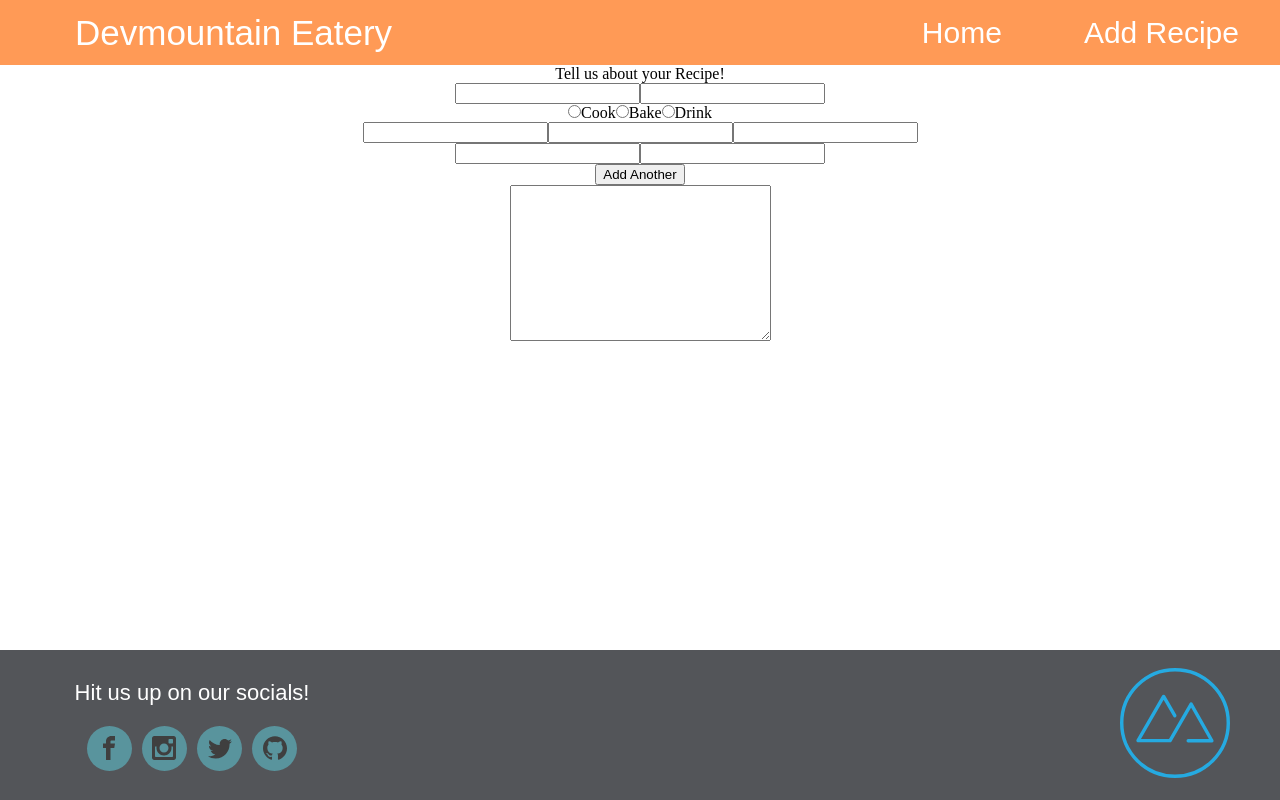
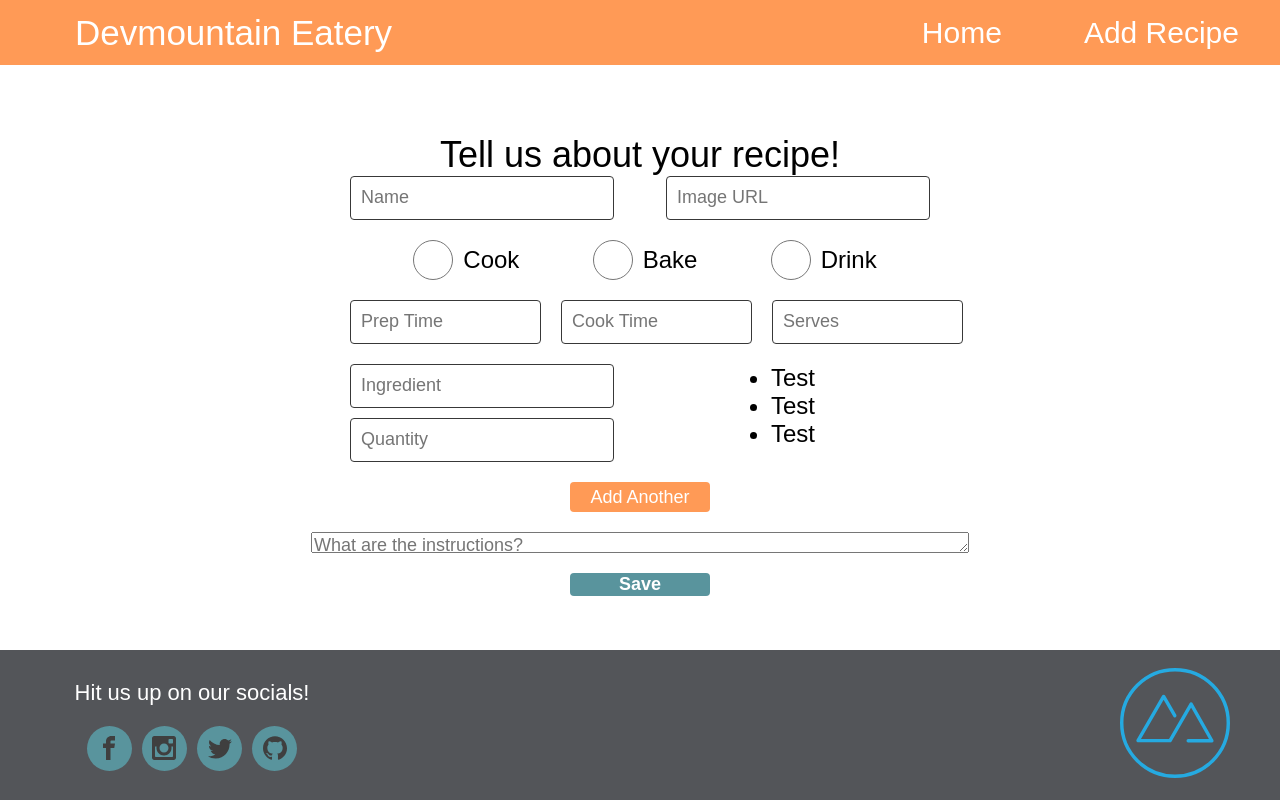
Before and after one commit to kellonparkinson/react-unit3, a React (Create React App) app in the folder starter/: page /newrecipe in a window 1280 px wide. Built offline with nearby package versions, Linux system fonts and the light colour scheme.

Commit message:
completed building form

```diff
--- a/starter/src/App.css
+++ b/starter/src/App.css
@@ -301,7 +301,7 @@ footer {
 
 /* New Recipe Screen */
 .new-recipe-container {
-	height: 100%;
+	height: calc(100vh - 200px);
 	width: 100%;
 	display: flex;
 	flex-direction: column;
@@ -309,9 +309,132 @@ footer {
 	align-items: center;
 }
 
+	.new-recipe-container h1 {
+		font-family: sans-serif;
+		font-size: 36px;
+	}
+
 .new-recipe-container form {
+	height: 70%;
+	width: 600px;
 	display: flex;
 	flex-direction: column;
 	justify-content: center;
 	align-items: center;
+	gap: 20px;
+	font-size: 24px;
+	font-family: sans-serif;
 }
+
+.new-recipe-container input {
+	margin: 0 10px;
+	height: 40px;
+	border: 1px solid #383838;
+	border-radius: 4px;
+	padding-left: 10px;
+}
+.new-recipe-container input::placeholder {
+	font-size: 18px;
+}
+
+.name-image {
+	width: 100%;
+	display: flex;
+	flex-direction: row;
+	justify-content: space-between;
+	align-items: center;
+}
+	.name-image input {
+		width: 250px;
+	}
+
+.radio {
+	width: 100%;
+	display: flex;
+	justify-content: space-evenly;
+	align-items: center;
+}
+	.radio label {
+		display: flex;
+		align-items: center;
+	}
+	.radio input {
+		width: 40px;
+		height: 40px;
+	}
+
+.form-info {
+	width: 100%;
+	display: flex;
+	justify-content: space-between;
+	align-items: center;
+}
+	.form-info input {
+		width: 200px;
+	}
+
+.form-ingredients {
+	width: 100%;
+	height: 170px;
+	display: flex;
+	flex-direction: column;
+	justify-content: space-between;
+	align-items: center;
+	gap: 20px;
+}
+	.form-ingredients input {
+		width: 250px;
+	}
+
+.ing-container {
+	width: 100%;
+	height: 90%;
+	display: flex;
+	flex-direction: row;
+	justify-content: space-between;
+	align-items: center;
+}
+	.left {
+		width: 49%;
+		height: 100%;
+		display: flex;
+		flex-direction: column;
+		justify-content: space-between;
+		align-items: flex-start;
+	}
+
+	.right {
+		width: 49%;
+		height: 100%;
+		display: flex;
+		flex-direction: column;
+		justify-content: space-between;
+		align-items: center;
+	}
+
+textarea {
+	font-family: sans-serif;
+	font-size: 18px;
+}
+
+.add-btn {
+	height: 40px;
+	width: 140px;
+	border: none;
+	background-color: #ff9a56;
+	color: #fff;
+	font-weight: 400;
+	font-size: 18px;
+	border-radius: 4px;
+}
+
+.save-btn {
+	height: 40px;
+	width: 140px;
+	border: none;
+	background-color: #59949d;
+	color: #fff;
+	font-weight: 600;
+	font-size: 18px;
+	border-radius: 4px;
+}
--- a/starter/src/components/newRecipeComponents/NewRecipeScreen.jsx
+++ b/starter/src/components/newRecipeComponents/NewRecipeScreen.jsx
@@ -3,11 +3,11 @@ import React from "react";
 const NewRecipeScreen = () => {
   return (
     <section className="new-recipe-container">
-      <h1>Tell us about your Recipe!</h1>
-      <form>
+      <h1>Tell us about your recipe!</h1>
+      <form className="recipe-form">
         <div className="name-image">
-          <input type="text" />
-          <input type="text" />
+          <input type="text" placeholder="Name"/>
+          <input type="text" placeholder="Image URL"/>
         </div>
 
         <div className="radio">
@@ -23,21 +23,36 @@ const NewRecipeScreen = () => {
         </div>
 
         <div className="form-info">
-          <input type="text" />
-          <input type="text" />
-          <input type="text" />
+          <input type="text" placeholder="Prep Time"/>
+          <input type="text" placeholder="Cook Time"/>
+          <input type="text" placeholder="Serves"/>
         </div>
 
         <div className="form-ingredients">
-          <input type="text" />
-          <input type="text" />
+          <div className="ing-container">
+
+            <div className="left">
+              <input type="text" placeholder="Ingredient"/>
+              <input type="text" placeholder="Quantity"/>
+            </div>
+
+            <div className="right">
+              <ul>
+                <li>Test</li>
+                <li>Test</li>
+                <li>Test</li>
+              </ul>
+            </div>
+          </div>
+
+          <button className="add-btn">Add Another</button>
         </div>
-        <button>Add Another</button>
 
-        <textarea name="" id="" cols="30" rows="10"></textarea>
+        <textarea name="" id="" cols="61" rows="9" placeholder="What are the instructions?"></textarea>
+        <button type='submit' className="save-btn">Save</button>
       </form>
     </section>
   );
 };
 
-export default NewRecipeScreen;
+export default NewRecipeScreen
```
